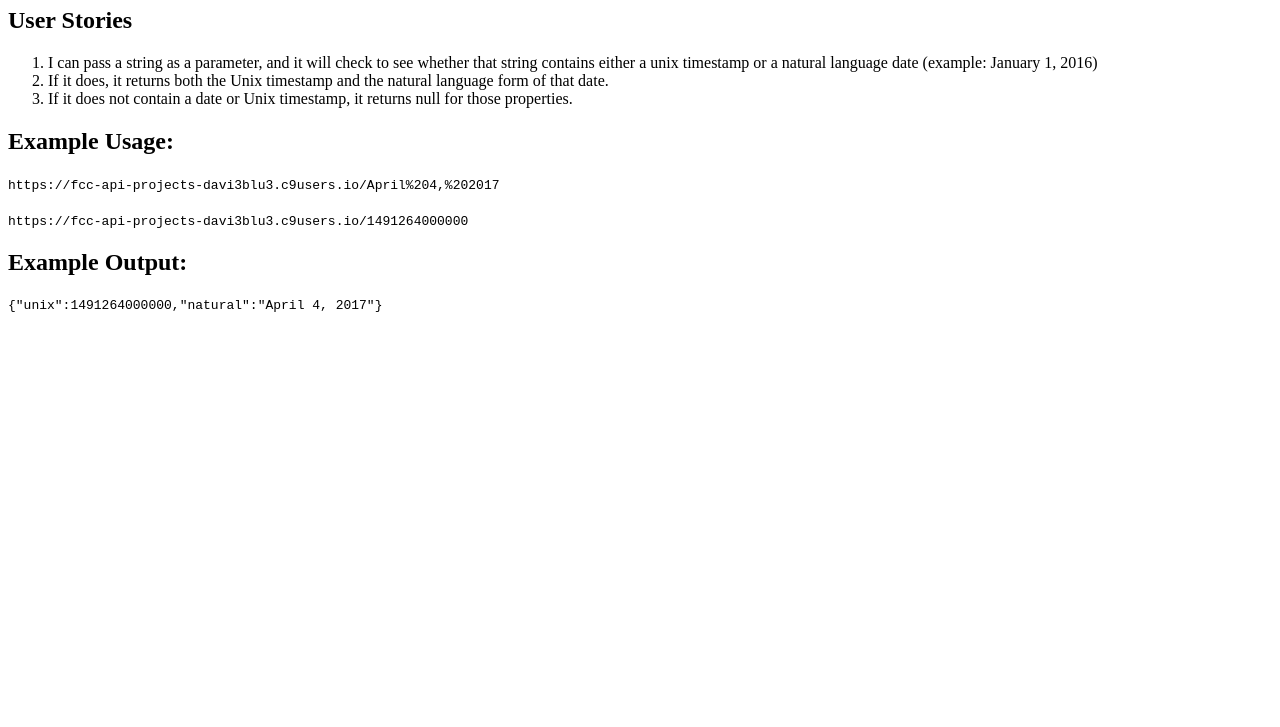
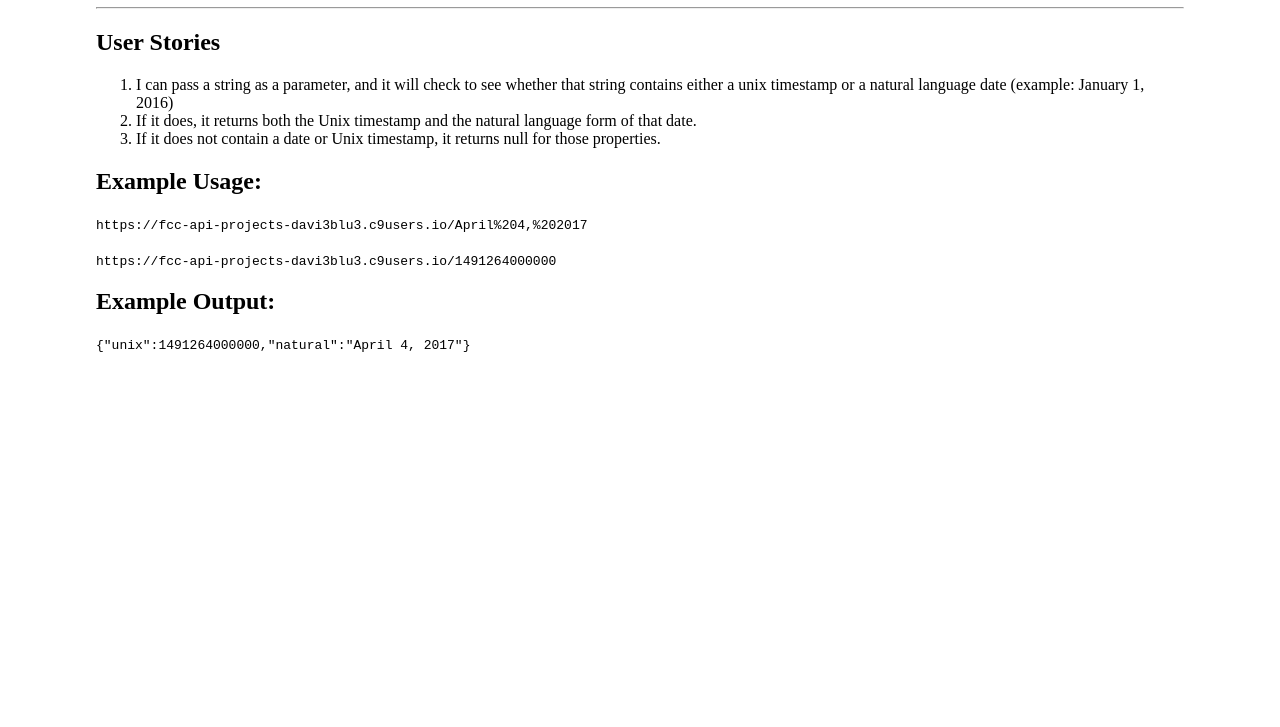
Before and after one commit to davi3blu3/timestamp, a website: page public/index.html in a window 1280 px wide. Shown: the part 73-800 px from the top of the page. Drawn offline with Linux system fonts and the light colour scheme.

Commit message:
add minimal styling

```diff
--- a/public/index.html
+++ b/public/index.html
@@ -3,11 +3,13 @@
 <head>
     <meta charset="UTF-8">
     <title>Document</title>
+    <link rel="stylesheet" href="main.css" type="text/css" />
 </head>
 <body>
     <main>
         <header>
             <h1>freeCodeCamp: Timestamp Microservice!</h1>
+            <hr>
         </header>
         <section>
             <h2>User Stories</h2>
--- /dev/null
+++ b/public/main.css
@@ -0,0 +1,4 @@
+body {
+    width: 85%;
+    margin: 0 auto;
+}
--- a/server.js
+++ b/server.js
@@ -1,6 +1,8 @@
 var express = require('express');
 var app = express();
 var func = require('./functions.js');
+
+app.use(express.static('public'))
 
 app.get('/', function(req, res) {
     res.sendFile(__dirname + '/public/index.html');
```
